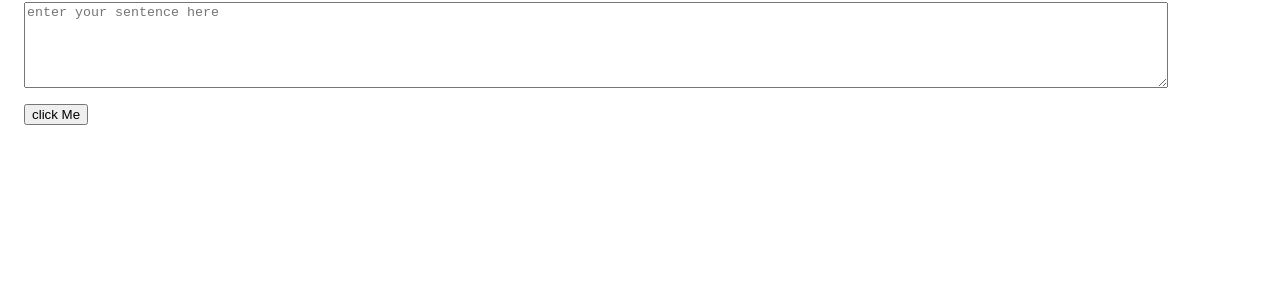
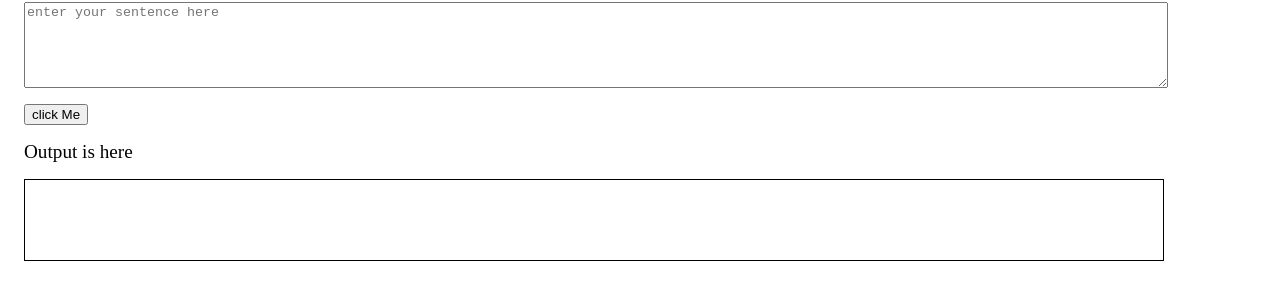
Before and after one commit to sushmita2109/Neogcamp-Lesson4, a plain HTML site: page index.html in a window 1280 px wide. Shown: the part 78-378 px from the top of the page. Drawn offline with Linux system fonts and the light colour scheme.

Commit message:
input output processing

```diff
--- a/app.js
+++ b/app.js
@@ -1,9 +1,9 @@
 var txtinput=document.querySelector('#txt-input');
 var btnclicked=document.querySelector('#btnClicked');
+var outputDiv=document.querySelector('#output-div');
 
 function clickEventHandler(){
-    console.log('clicked');
-    console.log("input",txtinput.value);
+    outputDiv.innerHTML="translate "+ txtinput.value;
 }
 
 btnclicked.addEventListener('click',clickEventHandler);
--- a/index.html
+++ b/index.html
@@ -11,6 +11,8 @@
     <h1>Hey</h1>
     <textarea class="txt-area" placeholder="enter your sentence here" id="txt-input"></textarea>
     <button class="btn" id="btnClicked">click Me</button>
+    <div class="output-header">Output is here</div>
+    <div class="output" id="output-div"></div>
     <script src="app.js" type="text/javascript"></script>
 </body>
 </html>
--- a/style.css
+++ b/style.css
@@ -8,3 +8,15 @@
 .btn{
     margin-left: 1rem;
 }
+
+.output-header{
+    font-size: larger;
+    margin: 1rem;
+}
+
+.output{
+    border: solid 1px black;
+    width: 90%;
+    margin: 1rem;
+    height: 10vh;
+}
```
